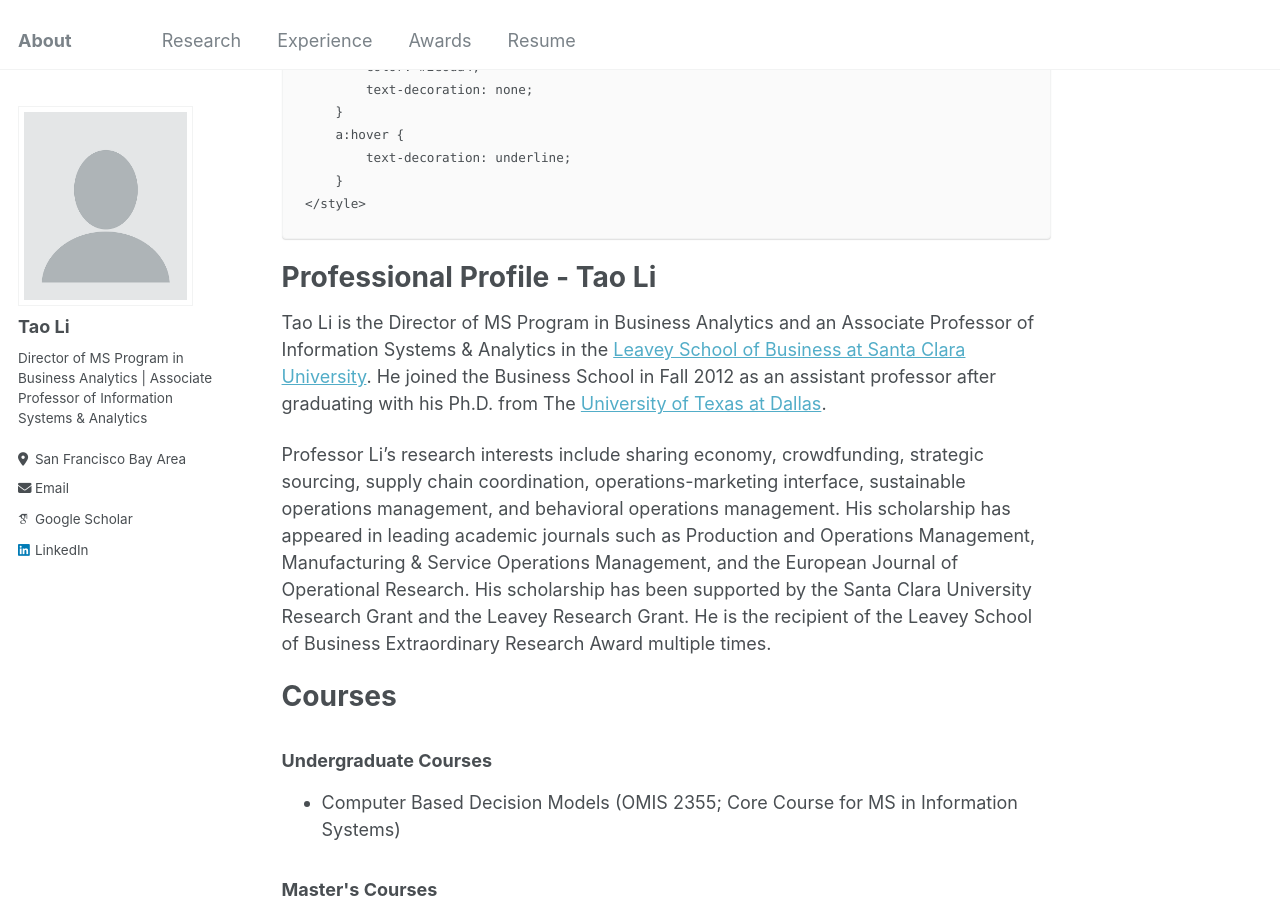
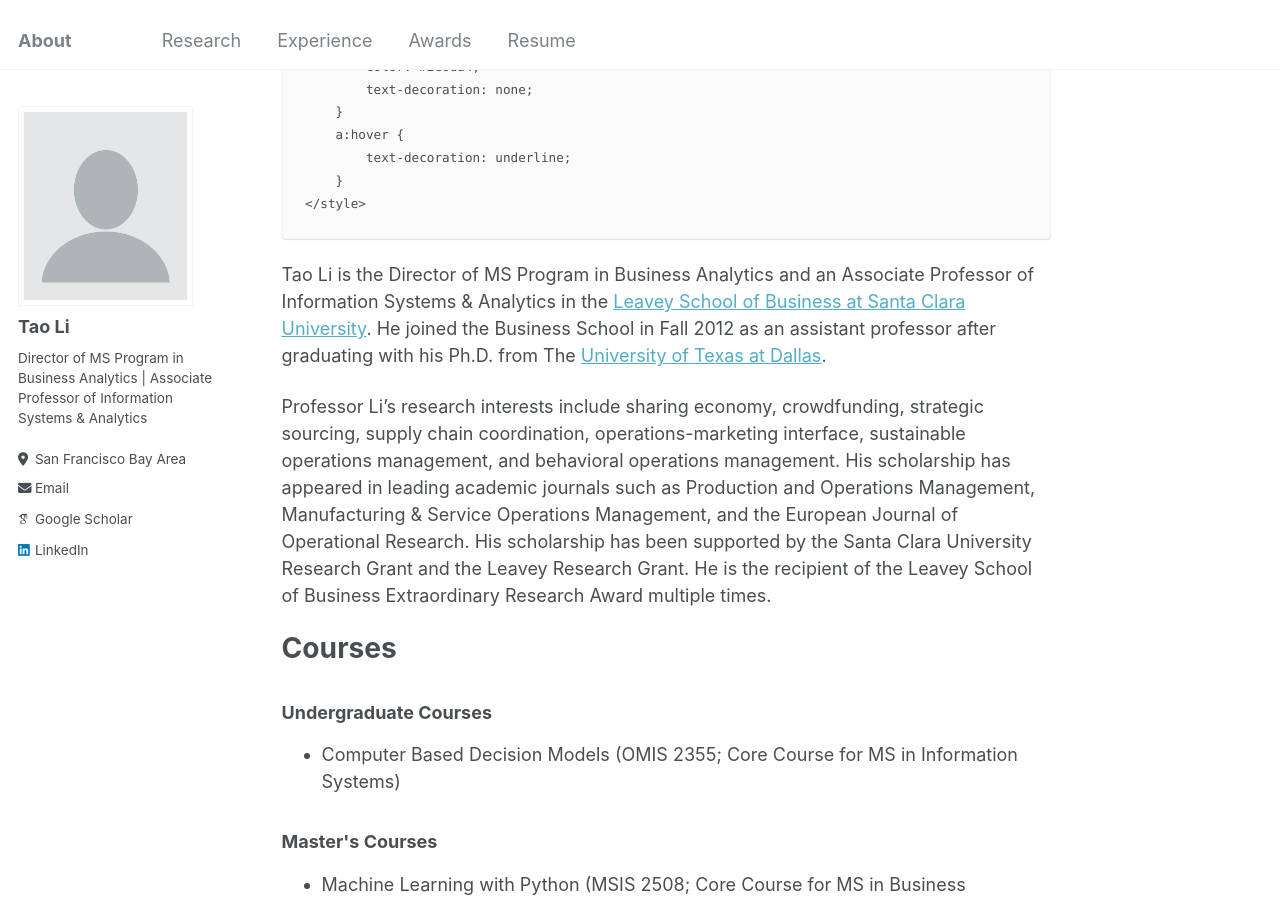
Before and after one commit to Judydy0417/TaoLi.github.io, a Jekyll site: the page built from _pages/about.md, in a window 1280 px wide and 900 px high, scrolled down 936 px. Built offline with Jekyll 4.4.1, drawn with Linux system fonts in a browser that asks for light colours; some web fonts are replaced.

Commit message:
Update about.md

```diff
--- a/_pages/about.md
+++ b/_pages/about.md
@@ -50,8 +50,6 @@ redirect_from:
         }
     </style>
 
-<h1>Professional Profile - Tao Li</h1>
-
 <p>
     Tao Li is the Director of MS Program in Business Analytics and an Associate Professor of Information Systems & Analytics in the
     <a href="http://example.com">Leavey School of Business at Santa Clara University</a>. He joined the Business School in Fall 2012
```
